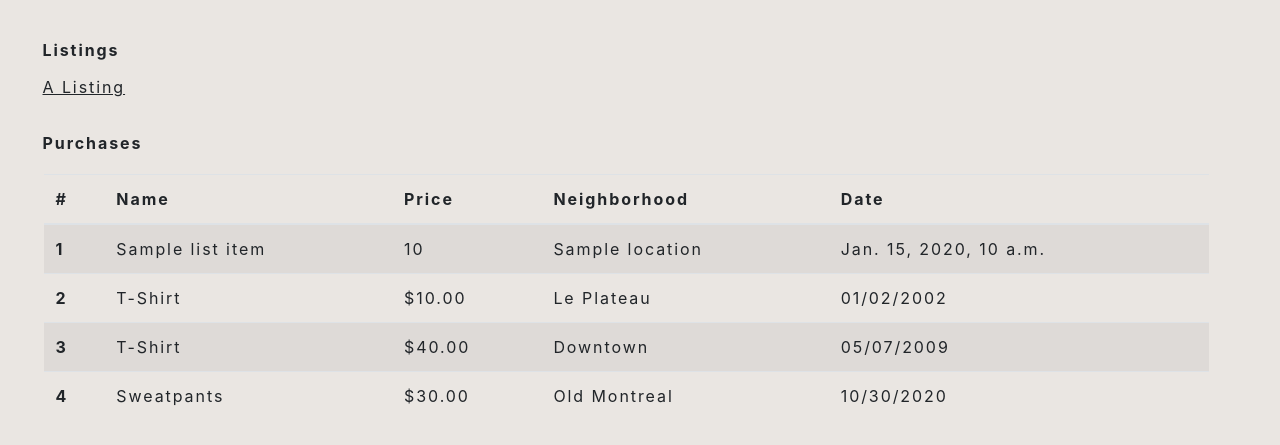
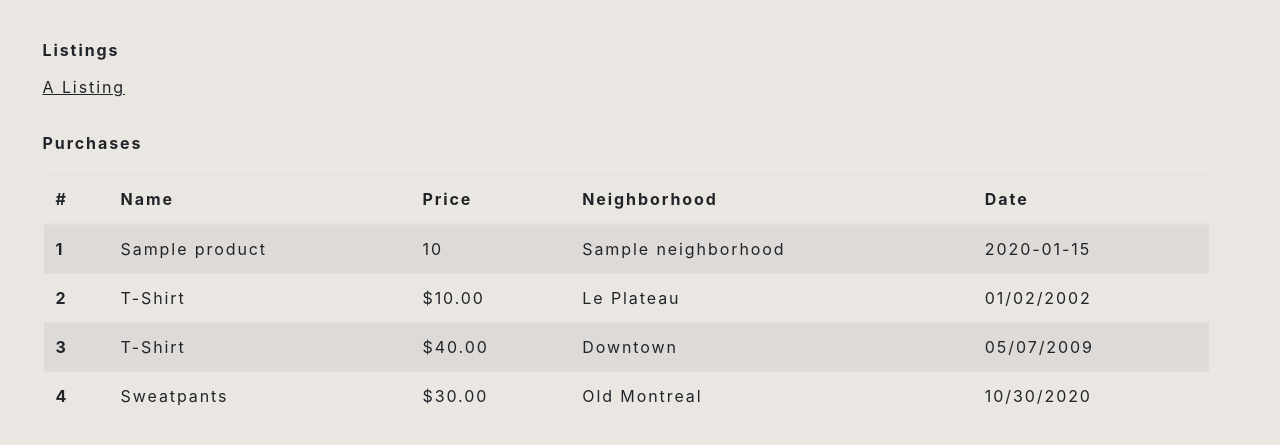
Before and after one commit to ftaoussi/COMP307---Marketplace, a Django app: template account/templates/account/index.html in a window 1280 px wide. Shown: the part 226-671 px from the top of the page. Run offline with Django 3.2, Linux system fonts and the light colour scheme; a user stored in the database is signed in; tables that the repository leaves empty hold one stand-in row (values such as "Sample post"); the template is opened without the code that fills it: values that come from a table or form of the project are taken from there, most other values are stand-ins (such as "Sample title", 1, 10 or a date in 2020); parts of the project's set-up code (start-up, migrations or seed data) failed here and were passed over; some libraries are stand-ins or nearby versions.

Commit message:
Update index.html

```diff
--- a/account/templates/account/index.html
+++ b/account/templates/account/index.html
@@ -64,7 +64,7 @@
                         <tbody>
                             <!--For each Purchase, make one of these-->
                             <!--Added automatic history listing-->
-                            {% for p in listItem %}
+                            {% for p in products %} <!--here 'products' is taken from product_listing.views, line 14-->
                             <tr>
                             <th scope="row">1</th>
 				            <td>{{p.name}}</td>
```
